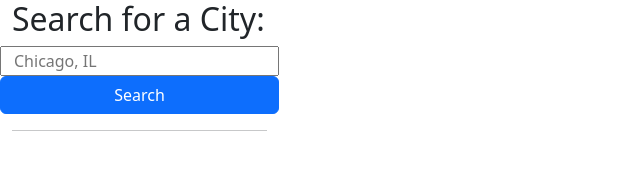
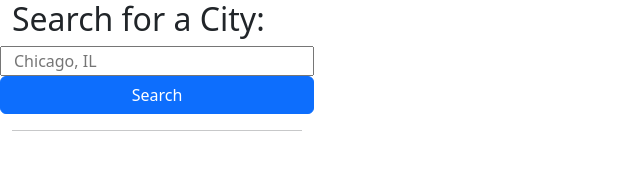
Before and after one commit to smithm4949/weather_ch06, a plain HTML site: page index.html in a window 1280 px wide. Shown: the whole page, without its empty margins (0-640 px from the left). Drawn offline with nearby package versions, Linux system fonts and the light colour scheme.

Commit message:
styling tweaks, updated screenshot

```diff
--- a/index.html
+++ b/index.html
@@ -20,7 +20,7 @@
       crossorigin="anonymous"></script>
     <script defer src="./assets/script.js"></script>
   </head>
-  <body class="container row">
+  <body class="container-fluid row">
     <aside class="col-3">
       <div class="row">
         <h2>Search for a City:</h2>
```
Also changed, not shown: assets/weather screenshot.png.
